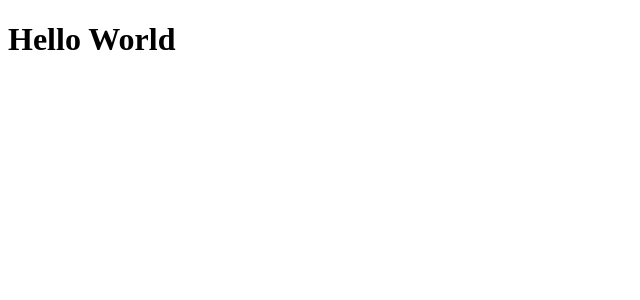
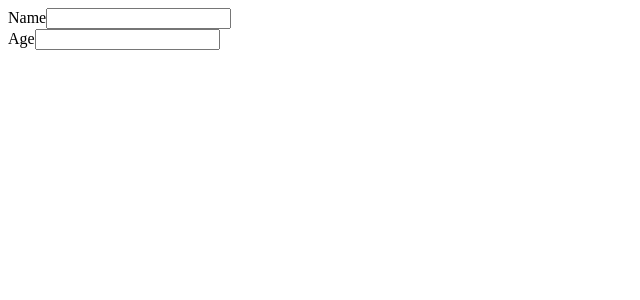
Before and after one commit to Shamoleambo/users-list, a React (Vite) app: page / in a window 1280 px wide. Shown: the top 300 px of the page, without its empty margins (0-640 px from the left). Built offline with nearby package versions, Linux system fonts and the light colour scheme.

Commit message:
render Form component

```diff
--- a/src/App.jsx
+++ b/src/App.jsx
@@ -1,9 +1,10 @@
+import Form from './components/Form'
 import './App.css'
 
 function App() {
   return (
     <>
-      <h1>Hello World</h1>
+      <Form />
     </>
   )
 }
```
